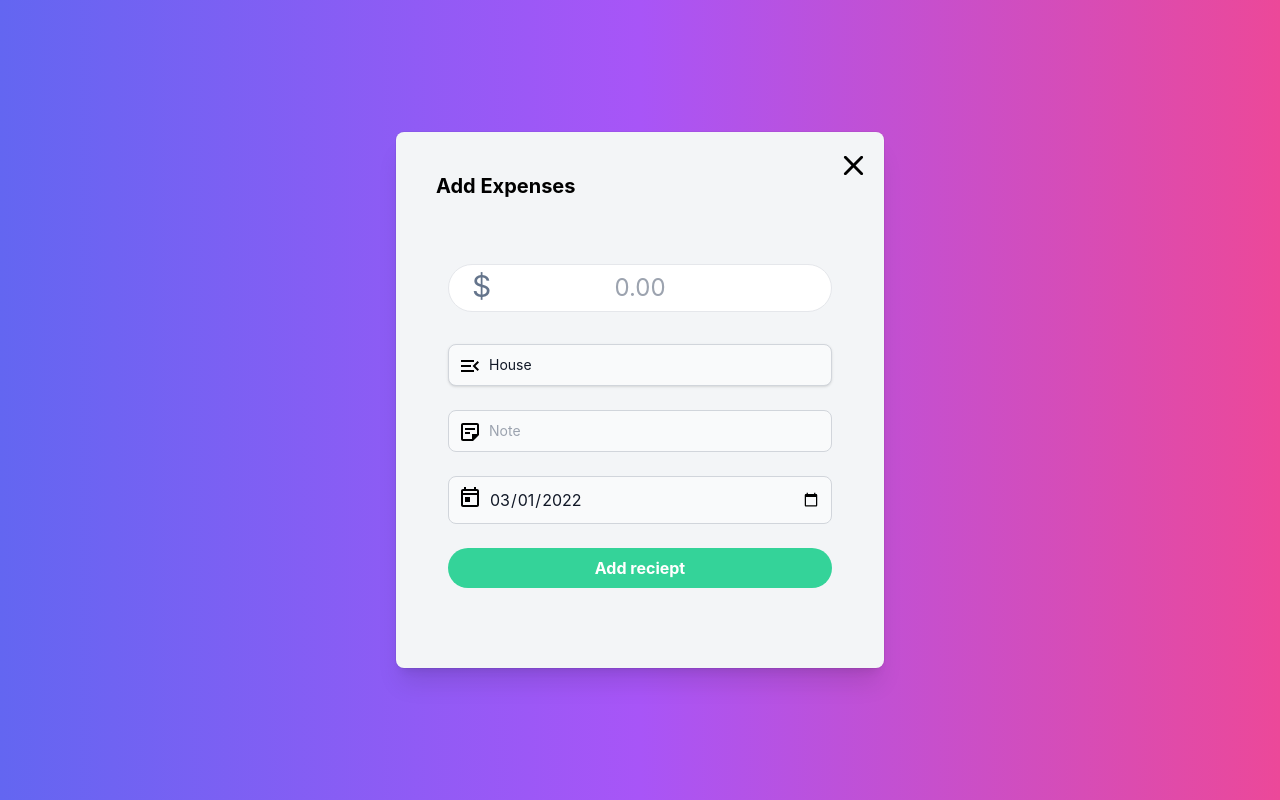
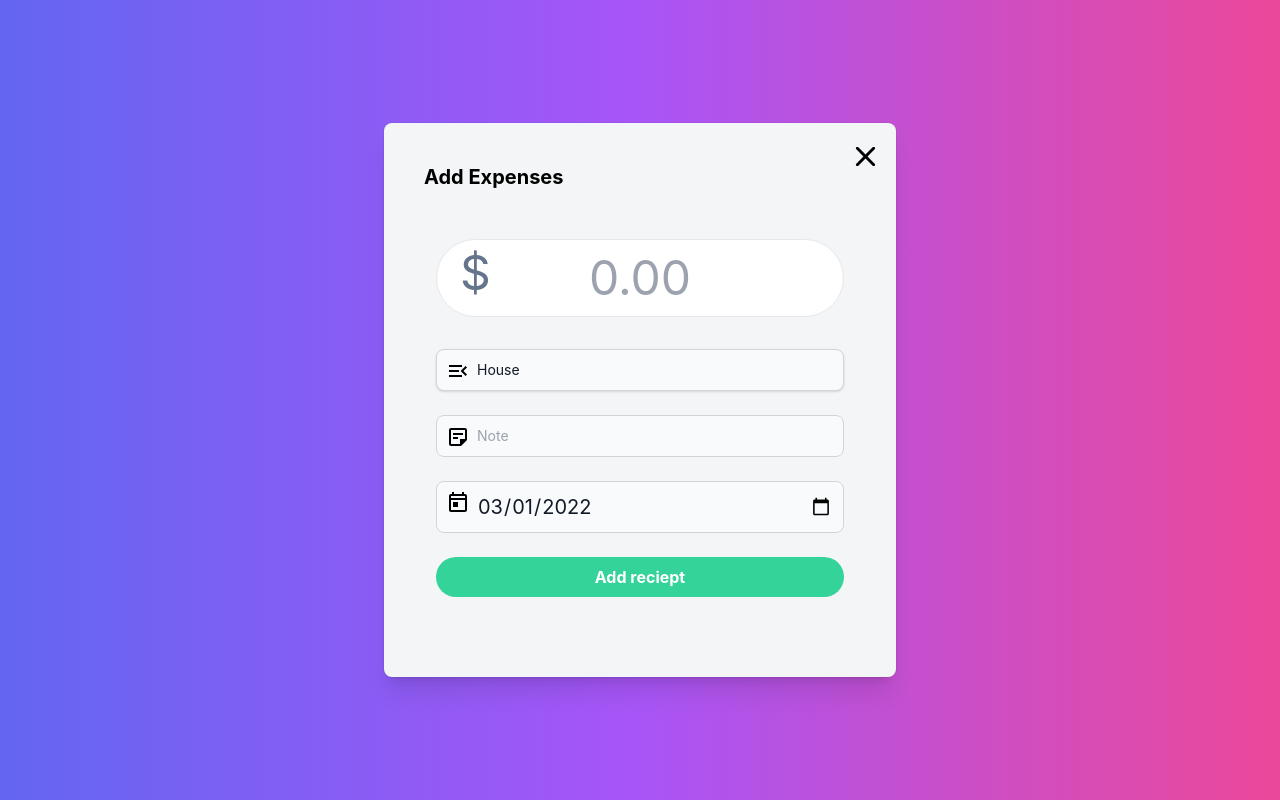
Before and after one commit to Bryson14/budget-app, a Next.js app: page /add in a window 1280 px wide. Built offline with nearby package versions, Linux system fonts and the light colour scheme.

Commit message:
big numbers

```diff
--- a/pages/add.js
+++ b/pages/add.js
@@ -77,6 +77,8 @@ export default function Add() {
     }
   };
 
+  // TODO stop user from putting in transaction in the future
+
   return (
     <>
       <div className="h-screen grow bg-gray-50 py-6 flex flex-col justify-center relative sm:py-12">
@@ -105,15 +107,15 @@ export default function Add() {
 
           <form
             onSubmit={(e) => e.preventDefault()}
-            className="px-3 pt-6 pb-8 mb-4"
+            className="px-3 pt-2 pb-8 mb-4"
           >
             <div className="grid justify-around">
               <div className="mb-8">
-                <span className="absolute pl-6 text-bold text-gray-700 leading-tight py-1 text-slate-500 text-3xl">
+                <span className="absolute pl-6 text-bold text-gray-700 leading-tight py-1 text-slate-500 text-5xl">
                   $
                 </span>
                 <input
-                  className="text-center text-bold text-2xl block w-full text-emerald-400 appearance-none border rounded-3xl  py-2 text-gray-700 leading-tight focus:outline-none focus:shadow-outline dark:bg-gray-700 dark:border-gray-600 dark:placeholder-gray-400 dark:text-white dark:focus:ring-blue-500 dark:focus:border-blue-500"
+                  className="text-center text-bold text-5xl block w-full text-emerald-400 appearance-none border rounded-full  py-2 text-gray-700 leading-tight focus:outline-none focus:shadow-outline dark:bg-gray-700 dark:border-gray-600 dark:placeholder-gray-400 dark:text-white dark:focus:ring-blue-500 dark:focus:border-blue-500"
                   id="price_input"
                   type="text"
                   inputMode="decimal"
@@ -123,7 +125,7 @@ export default function Add() {
                   onChange={(e) => validate_and_set_price(e.target.value)}
                 />
               </div>
-              <div className="mb-6 xl:w-96">
+              <div className="mb-6">
                 <span className="absolute p-2.5 z-1000">
                   <svg
                     xmlns="http://www.w3.org/2000/svg"
@@ -195,7 +197,7 @@ export default function Add() {
                     </svg>
                   </span>
                   <input
-                    className="appearance-none bg-gray-50 border border-gray-300 text-gray-900 rounded-lg focus:ring-blue-500 focus:border-blue-500 block w-full pl-10 p-2.5 dark:bg-gray-700 dark:border-gray-600 dark:placeholder-gray-400 dark:text-white dark:focus:ring-blue-500 dark:focus:border-blue-500"
+                    className="text-xl appearance-none bg-gray-50 border border-gray-300 text-gray-900 rounded-lg focus:ring-blue-500 focus:border-blue-500 block w-full pl-10 p-2.5 dark:bg-gray-700 dark:border-gray-600 dark:placeholder-gray-400 dark:text-white dark:focus:ring-blue-500 dark:focus:border-blue-500"
                     id="date-input"
                     type="date"
                     value={date}
```
